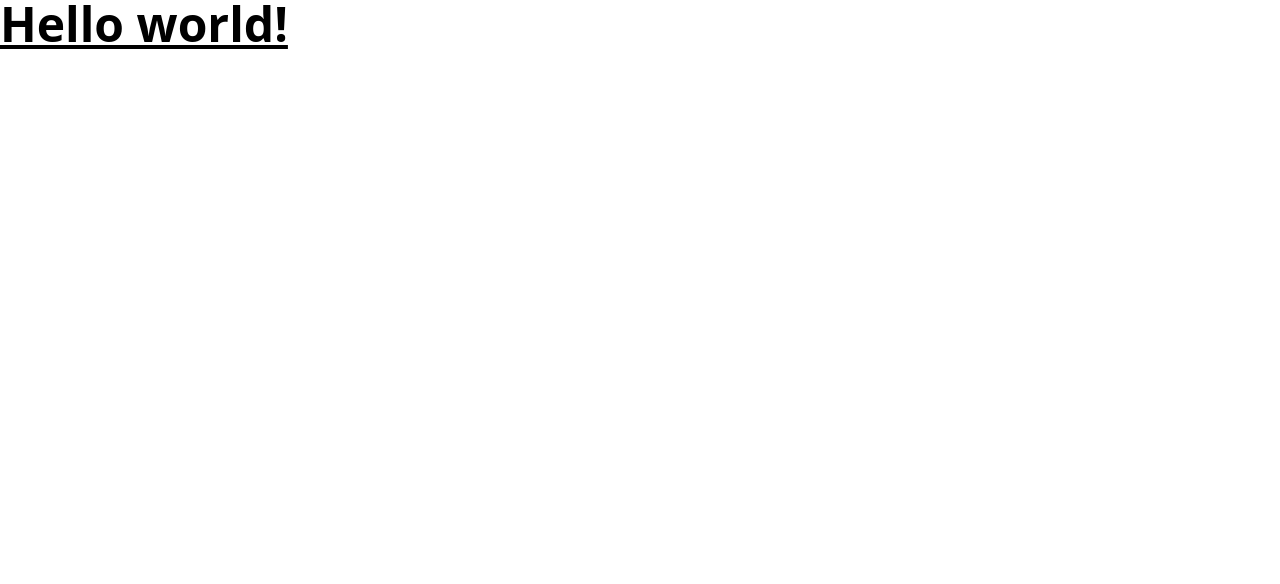
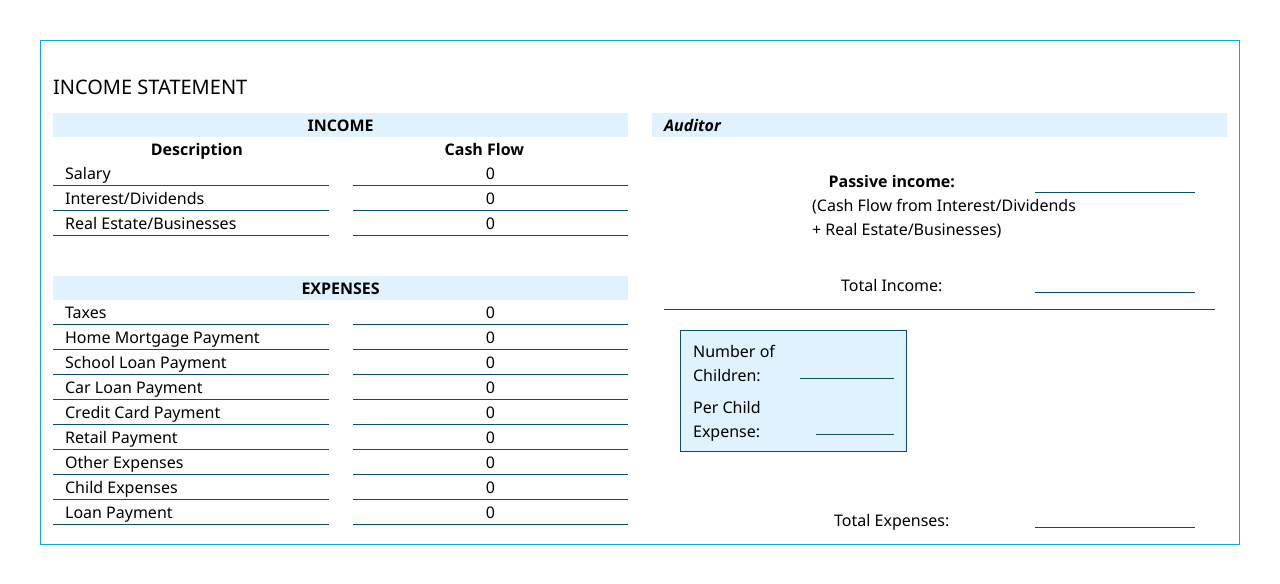
Before and after one commit to crypt096/richdad-financial-statement, a Vue app in the folder frontend/: page / in a window 1280 px wide. Shown: the top 584 px of the page. Built offline with nearby package versions, Linux system fonts and the light colour scheme.

Commit message:
Added Income, Expenses and Auditor

```diff
--- a/frontend/src/App.vue
+++ b/frontend/src/App.vue
@@ -1,16 +1,18 @@
 <script setup lang="ts">
+import IncomeStatement from "./components/IncomeStatement.vue";
+import Auditor from "./components/Auditor.vue";
+import Expenses from "./components/Expenses.vue";
 </script>
 
 <template>
-  <header>
-  </header>
-
-  <main>
-    <h1 class="text-5xl font-bold underline">
-      Hello world!
-    </h1>
+  <main class="m-10 border border-sky-500">
+    <div class="mt-8 ml-3 mb-3 text-xl">
+        INCOME STATEMENT
+    </div>
+    <div class="grid grid-cols-2">
+      <IncomeStatement/>
+      <Auditor class="row-span-2"/>
+      <Expenses class="mt-5"/>
+    </div>
   </main>
-
-  <footer>
-  </footer>
 </template>
--- /dev/null
+++ b/frontend/src/components/Auditor.vue
@@ -0,0 +1,25 @@
+<script setup lang="ts"></script>
+
+<template>
+    <main>
+        <div class="grid grid-cols-3 mx-3">
+            <div class="col-span-3 grid justify-items-start pl-3 font-bold italic bg-sky-100">Auditor</div>
+            <div class="col-span-2 grid justify-items-center font-bold mt-8 ml-24">Passive income:</div>
+            <div class="grid justify-items-start border-b border-sky-900 mr-8"></div>
+            <div class="col-span-3 grid justify-items-start ml-40">(Cash Flow from Interest/Dividends <br/> + Real Estate/Businesses)</div>
+            <div class="col-span-2 grid justify-items-center mt-8 ml-24 mb-3">Total Income:</div>
+            <div class="grid justify-items-start border-b border-sky-900 mr-8 mb-4"></div>
+            <div class="col-span-3 grid border-t border-sky-900 mx-3"></div>
+            <div class="col-span-2 grid justify-items-start border border-sky-900 pl-3 ml-7 mt-5 mr-32 bg-sky-100">
+                <div class="grid grid-cols-2 mt-2">
+                    <div class="grid justify-items-start">Number of Children:</div>
+                    <div class="grid justify-items-start border-b border-sky-900 mb-2 mr-3"></div>
+                    <div class="grid justify-items-start my-2">Per Child Expense:</div>
+                    <div class="grid justify-items-start border-b border-sky-900 ml-4 mb-4 mt-2 mr-3"></div>
+                </div>
+            </div>
+            <div class="col-span-2 grid justify-items-center mt-14 ml-24 mb-3">Total Expenses:</div>
+            <div class="grid justify-items-start border-b border-sky-900 mr-8 mb-4"></div>
+        </div>
+    </main>
+</template>
--- /dev/null
+++ b/frontend/src/components/Expenses.vue
@@ -0,0 +1,27 @@
+<script setup lang="ts"></script>
+
+<template>
+    <main>
+        <div class="grid grid-cols-2 mx-3 pb-3">
+            <div class="col-span-2 grid justify-items-center bg-sky-100 font-bold">EXPENSES</div>
+            <div class="grid justify-items-start border-b border-sky-900 mr-3 pl-3">Taxes</div>
+            <div class="grid justify-items-center border-b border-sky-900 ml-3">0</div>
+            <div class="grid justify-items-start border-b border-sky-900 mr-3 pl-3">Home Mortgage Payment</div>
+            <div class="grid justify-items-center border-b border-sky-900 ml-3">0</div>
+            <div class="grid justify-items-start border-b border-sky-900 mr-3 pl-3">School Loan Payment</div>
+            <div class="grid justify-items-center border-b border-sky-900 ml-3">0</div>
+            <div class="grid justify-items-start border-b border-sky-900 mr-3 pl-3">Car Loan Payment</div>
+            <div class="grid justify-items-center border-b border-sky-900 ml-3">0</div>
+            <div class="grid justify-items-start border-b border-sky-900 mr-3 pl-3">Credit Card Payment</div>
+            <div class="grid justify-items-center border-b border-sky-900 ml-3">0</div>
+            <div class="grid justify-items-start border-b border-sky-900 mr-3 pl-3">Retail Payment</div>
+            <div class="grid justify-items-center border-b border-sky-900 ml-3">0</div>
+            <div class="grid justify-items-start border-b border-sky-900 mr-3 pl-3">Other Expenses</div>
+            <div class="grid justify-items-center border-b border-sky-900 ml-3">0</div>
+            <div class="grid justify-items-start border-b border-sky-900 mr-3 pl-3">Child Expenses</div>
+            <div class="grid justify-items-center border-b border-sky-900 ml-3">0</div>
+            <div class="grid justify-items-start border-b border-sky-900 mr-3 pl-3">Loan Payment</div>
+            <div class="grid justify-items-center border-b border-sky-900 ml-3">0</div>
+        </div>
+    </main>
+</template>
--- /dev/null
+++ b/frontend/src/components/IncomeStatement.vue
@@ -0,0 +1,17 @@
+<script setup lang="ts"></script>
+
+<template>
+    <main>
+        <div class="grid grid-cols-2 mx-3 pb-3">
+            <div class="col-span-2 grid justify-items-center bg-sky-100 font-bold">INCOME</div>
+            <div class="grid justify-items-center font-bold">Description</div>
+            <div class="grid justify-items-center font-bold">Cash Flow</div>
+            <div class="grid justify-items-start border-b border-sky-900 mr-3 pl-3">Salary</div>
+            <div class="grid justify-items-center border-b border-sky-900 ml-3">0</div>
+            <div class="grid justify-items-start border-b border-sky-900 mr-3 pl-3">Interest/Dividends</div>
+            <div class="grid justify-items-center border-b border-sky-900 ml-3">0</div>
+            <div class="grid justify-items-start border-b border-sky-900 mr-3 pl-3">Real Estate/Businesses</div>
+            <div class="grid justify-items-center border-b border-sky-900 ml-3">0</div>
+        </div>
+    </main>
+</template>
--- a/frontend/tailwind.config.js
+++ b/frontend/tailwind.config.js
@@ -4,6 +4,9 @@ module.exports = {
     "./index.html",
     "./src/**/*.{vue,js,ts,jsx,tsx}"],
   theme: {
+    fontFamily: {
+      'sans': ["Segoe UI"]
+    },
     extend: {},
   },
   plugins: [],
```
